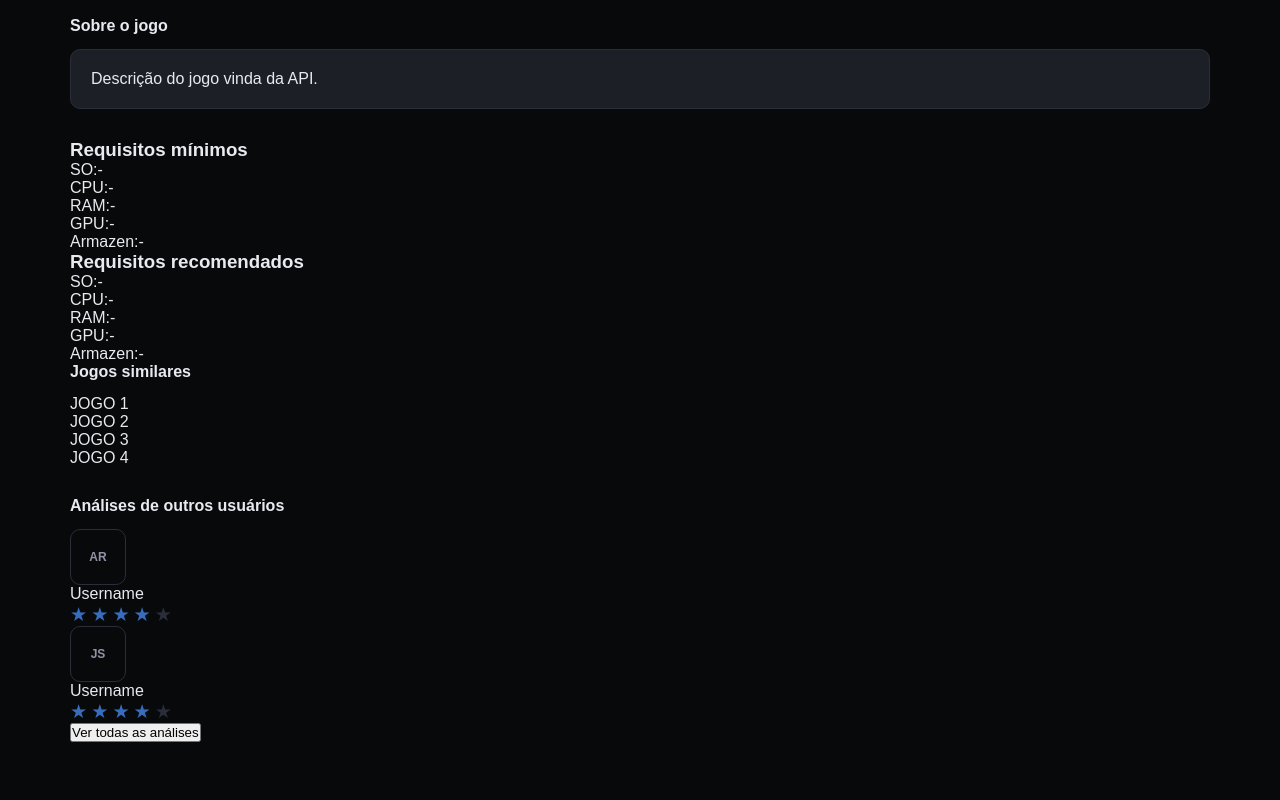
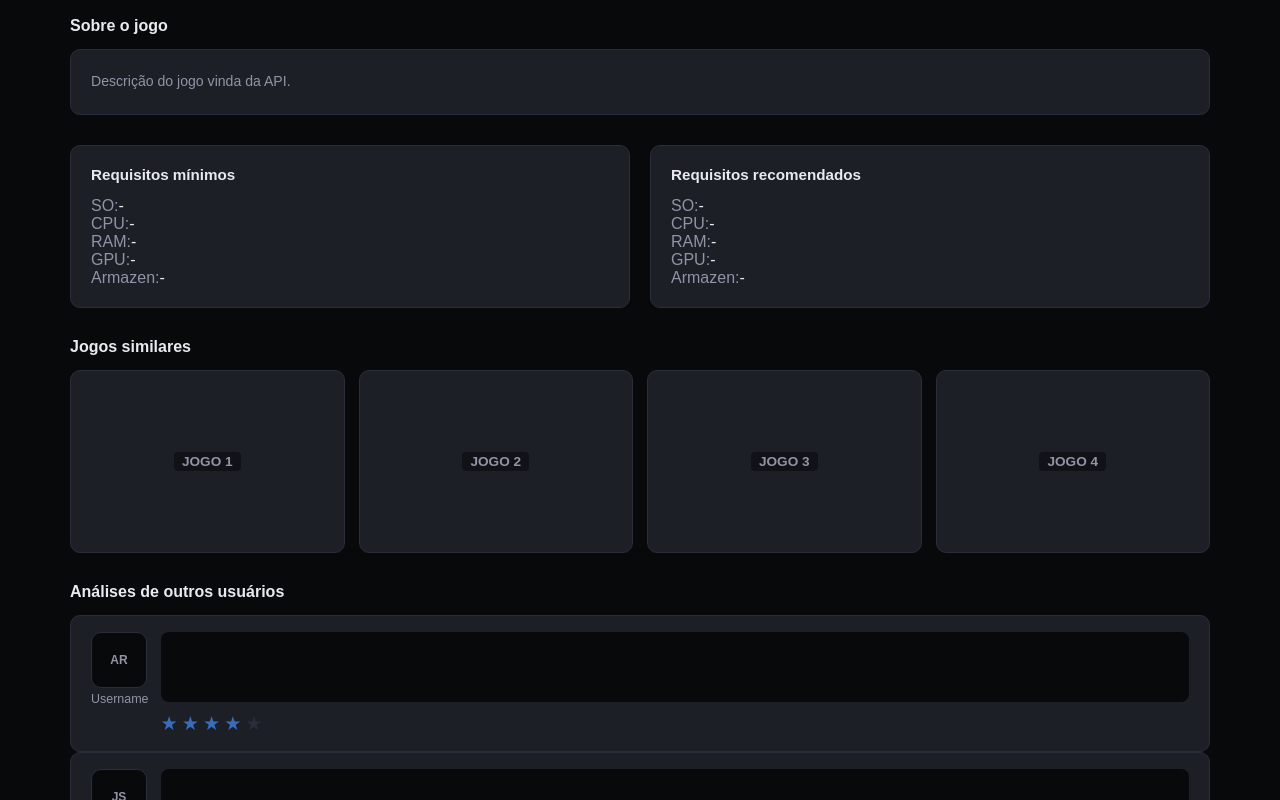
Before and after one commit to kaiquerios/EntregaP1A3, a React (Create React App) app: page / in a window 1280 px wide. Shown: the part 840-1640 px from the top of the page. Built offline with nearby package versions, Linux system fonts and the light colour scheme; the HTML template or start-up script is replaced by a standard one.

Commit message:
Finalizado esqueleto da página dos games

```diff
--- a/src/pages/gamePage/index.css
+++ b/src/pages/gamePage/index.css
@@ -322,3 +322,207 @@
     border-color: var(--contrast);
     opacity: 0.9;
 }
+
+/* Seção "Sobre o jogo" */
+.about-text {
+        font-size: 0.88rem;
+        color: var(--text-muted);
+        line-height: 1.7;
+}
+
+/* Requisitos do sistema */
+.requirements-grid {
+    display: grid;
+    grid-template-columns: 1fr 1fr;
+    gap: 20px;
+    margin-bottom: 30px;
+}
+
+.requirements-block {
+    background-color: var(--bg-card);
+    border: 1px solid var(--border);
+    border-radius: 10px;
+    padding: 20px;
+}
+
+.requirements-block h3 {
+    font-size: 0.95rem;
+    font-weight: 700;
+    color: var(--text-main);
+    margin-bottom: 14px;
+}
+
+.req-row {
+    display: flex;
+    gap: 8px;
+    margin-bottom: 8px;
+    font-size: 0.82rem;
+}
+
+.req-label {
+    color: var(--text-muted);
+    min-width: 90px;
+    flex-shrink: 0;
+}
+
+.req-label {
+    color: var(--text-muted);
+    min-width: 90px;
+    flex-shrink: 0;
+}
+
+.req-value {
+    color: var(--text-main);
+}
+
+/* Jogos similares */
+.similar-games {
+    display: grid;
+    grid-template-columns: repeat(4, 1fr);
+    gap: 14px;
+    margin-bottom: 30px;
+}
+
+.similar-game-card {
+    background-color: var(--bg-card);
+    border: 1px solid var(--border);
+    border-radius: 10px;
+    aspect-ratio: 3/2;
+    overflow: hidden;
+    cursor: pointer;
+    transition: border-color 0.2s, transform 0.2s;
+    display: flex;
+    align-items: center;
+    justify-content: center;
+    color: var(--text-muted);
+    font-size: 0.85rem;
+    font-weight: 600;
+    position: relative;
+}
+
+.similar-game-card:hover {
+    border-color: var(--contrast);
+    transform: translateY(-3px);
+}
+
+.similar-game-card img {
+    width: 100%;
+    height: 100%;
+    object-fit: cover;
+    position: absolute;
+    inset: 0;
+}
+
+.similar-game-name {
+    position: relative;
+    z-index: 1;
+    background: rgba(8,9,11,0.55);
+    padding: 2px 8px;
+    border-radius: 4px;
+}
+
+/* Análise de outros usuários */
+.review-list {
+    display: flex;
+    flex-direction: column;
+    gap: 14px;
+    margin-bottom: 16px;
+}
+
+.review-card {
+    background-color: var(--bg-card);
+    border: 1px solid var(--border);
+    border-radius: 10px;
+    padding: 16px 20px;
+    display: flex;
+    gap: 12px;
+    align-items: flex-start;
+}
+
+.review-card-body {
+    flex: 1;
+}
+
+.review-card-text {
+    background-color: var(--bg-dark);
+    border-radius: 8px;
+    min-height: 70px;
+    padding: 12px;
+    font-size: 0.85rem;
+    color: var(--text-muted);
+    line-height: 1.6;
+    margin-bottom: 10px;
+}
+
+.review-card-footer {
+    display: flex;
+    align-items: center;
+    gap: 10px;
+}
+
+.reviewer-name {
+    font-size: 0.78em;
+    color: var(--text-muted);
+    margin-top: 4px;
+    text-align: center;
+}
+
+.btn-see-all {
+   display: block;
+   margin: 0 auto;
+   padding: 10px 30px;
+   background: transparent;
+   border: 1px solid var(--border);
+   border-radius: 8px;
+   color: var(--text-muted);
+   font-size: 0.85rem;
+   cursor: pointer;
+   transition: border-color 0.2s, opacity 0.2s;
+}
+
+.btn-see-all:hover {
+    border-color: var(--contrast);
+    color: var(--contrast);
+}
+
+/* Responsividade */
+@media (max-width: 900px) {
+    .game-hero {
+        grid-template-columns: 1fr;
+    }
+
+    .game-sidebar {
+        order: -1; /* sidebar sobe para o topo em mobile */
+    }
+
+    .similar-games {
+        grid-template-columns: repeat(2, 1fr);
+    }
+
+    .requirements-grid {
+        grid-template-columns: 1fr;
+    }
+}
+
+@media (max-width: 600px) {
+    .game-page {
+        padding: 0 16px 40px;
+    }
+
+    .breadcrumbs {
+        padding: 10px 16px;
+    }
+
+    .similar-games {
+        grid-template-columns: repeat(2, 1fr);
+    }
+
+    .review-form {
+        flex-direction: column;
+    }
+
+    .user-avatar-lg {
+        width: 48px;
+        height: 48px;
+    }
+}
```
